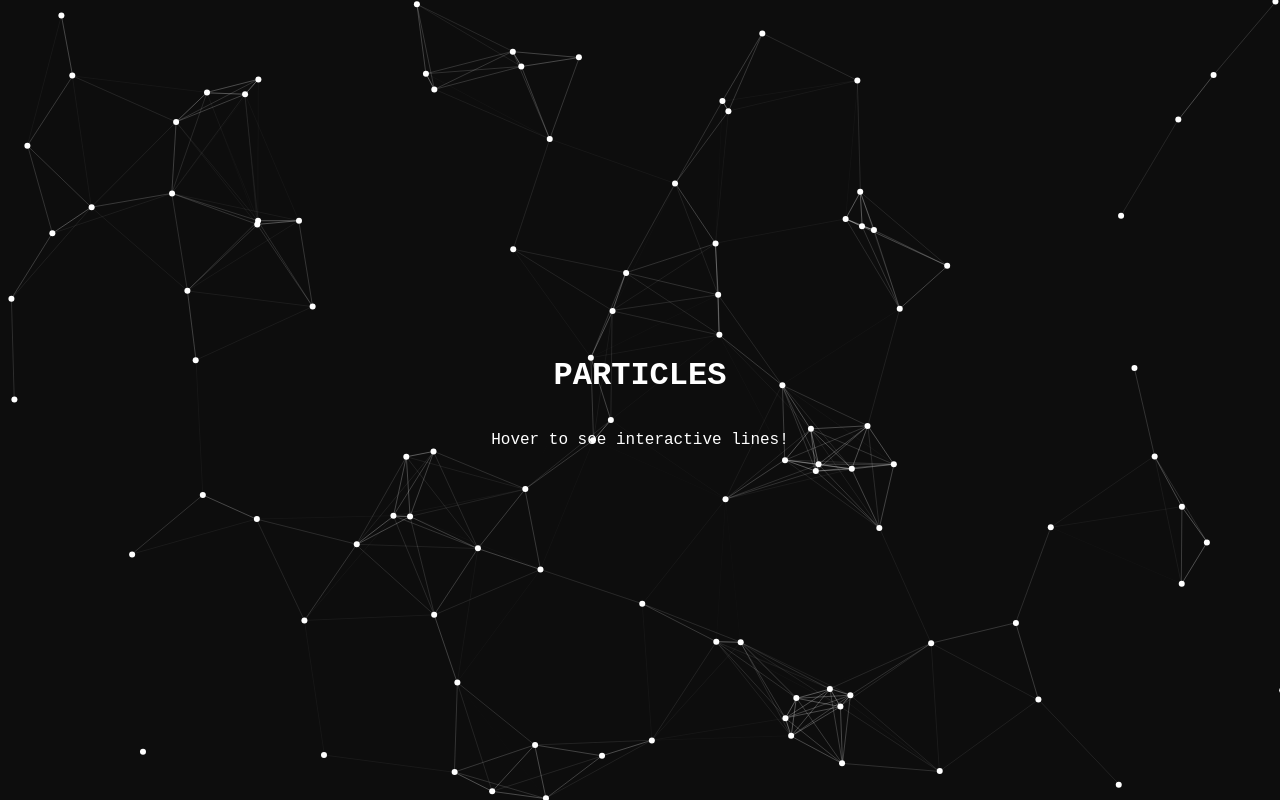
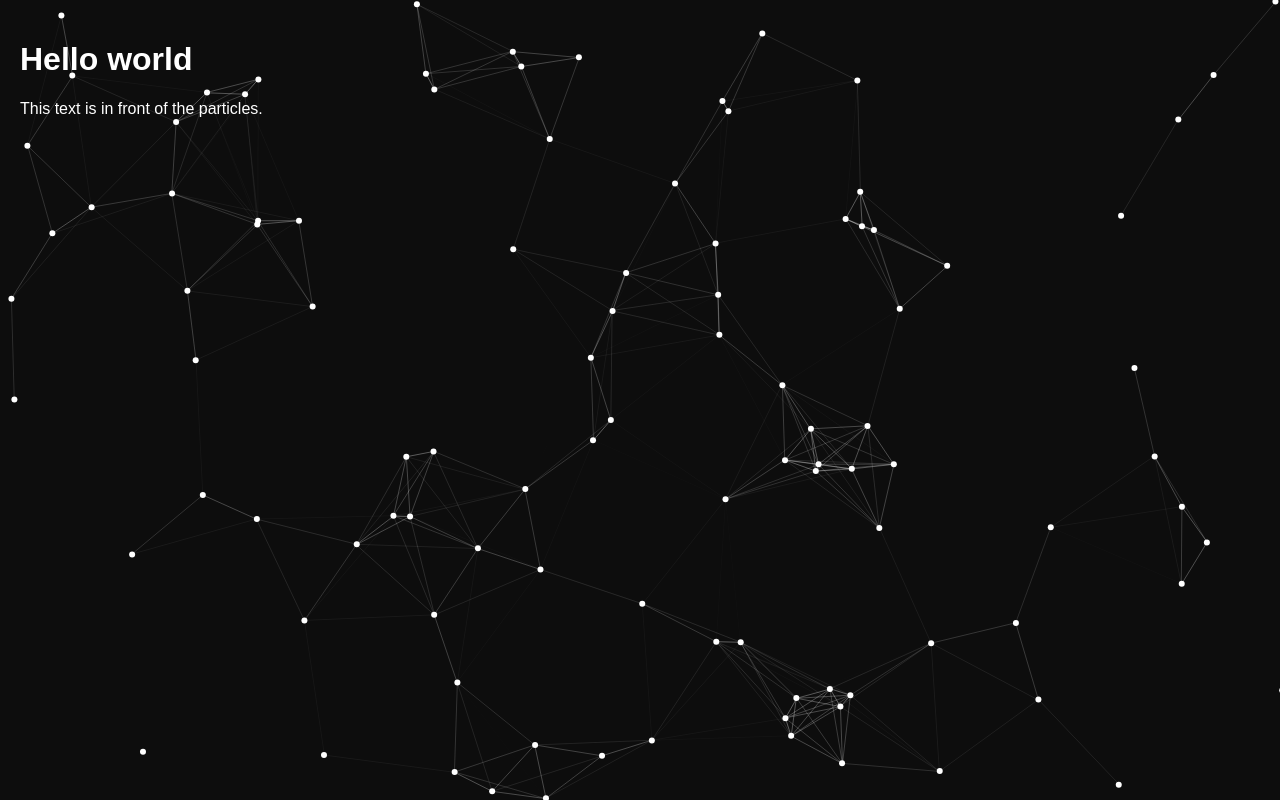
Before and after one commit to WhitehawkGp/Particles-Testing-, a plain HTML site: page index.html in a window 1280 px wide. Drawn offline with nearby package versions, Linux system fonts and the light colour scheme.

Commit message:
Change title and update content in index.html
Updated the title and modified content text. Adjusted particle interaction distance.

```diff
--- a/index.html
+++ b/index.html
@@ -2,7 +2,7 @@
 <html lang="en">
 <head>
   <meta charset="UTF-8">
-  <title>Interactive Particles</title>
+  <title>Particles Background</title>
 
   <!-- particles.js -->
   <script src="https://cdn.jsdelivr.net/npm/particles.js@2.0.0/particles.min.js"></script>
@@ -29,13 +29,8 @@
     .content {
       position: relative;
       z-index: 1;
-      height: 100vh;
-      display: flex;
-      flex-direction: column;
-      align-items: center;
-      justify-content: center;
-      text-align: center;
-      font-family: monospace, sans-serif;
+      padding: 20px;
+      font-family: Arial, sans-serif;
     }
   </style>
 </head>
@@ -45,16 +40,22 @@
   <div id="particles-js"></div>
 
   <div class="content">
-    <h1>PARTICLES</h1>
-    <p>Hover to see interactive lines!</p>
+    <h1>Hello world</h1>
+    <p>This text is in front of the particles.</p>
   </div>
 
   <script>
     particlesJS("particles-js", {
       "particles": {
-        "number": { "value": 80 },
-        "color": { "value": "#ffffff" },
-        "size": { "value": 3 },
+        "number": {
+          "value": 80
+        },
+        "color": {
+          "value": "#ffffff"
+        },
+        "size": {
+          "value": 3
+        },
         "line_linked": {
           "enable": true,
           "distance": 150,
@@ -72,16 +73,12 @@
         "events": {
           "onhover": {
             "enable": true,
-            "mode": "grab"   // 👈 enables lines connecting to cursor
-          },
-          "onclick": {
-            "enable": false
-          },
-          "resize": true
+            "mode": "grab"
+          }
         },
         "modes": {
           "grab": {
-            "distance": 250,  // 👈 hover radius for connecting lines
+            "distance": 200,   // 👈 CHANGE THIS NUMBER
             "line_linked": {
               "opacity": 1
             }
```
